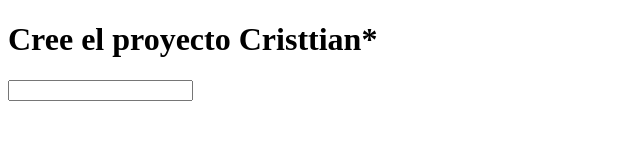
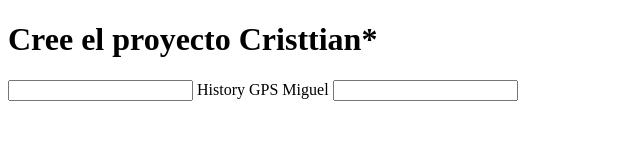
Before and after one commit to IanDex/GitPoli, a plain HTML site: page index.html in a window 1280 px wide. Shown: the whole page, without its empty margins (0-640 px from the left). Drawn offline with Linux system fonts and the light colour scheme.

Commit message:
Update index.html

```diff
--- a/index.html
+++ b/index.html
@@ -9,5 +9,7 @@
 <body>
 	<h1>Cree el proyecto <span>Cristtian*</span> </h1>
 	<input type="text"/>
+	<hi2> History GPS <span>Miguel</span> </h2>
+	<input type="text"/>
 </body>
 </html>
```
